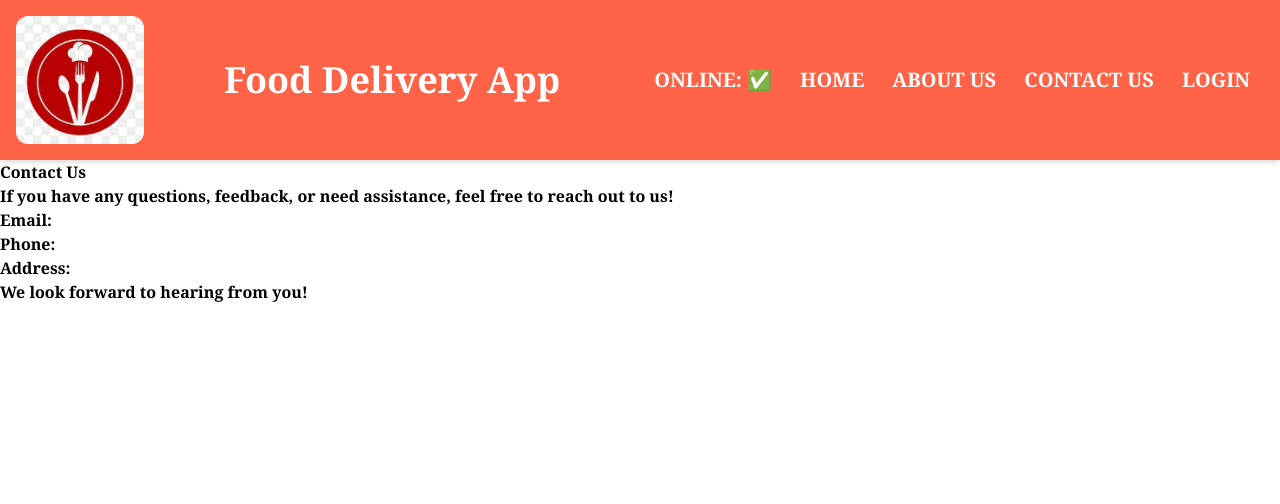
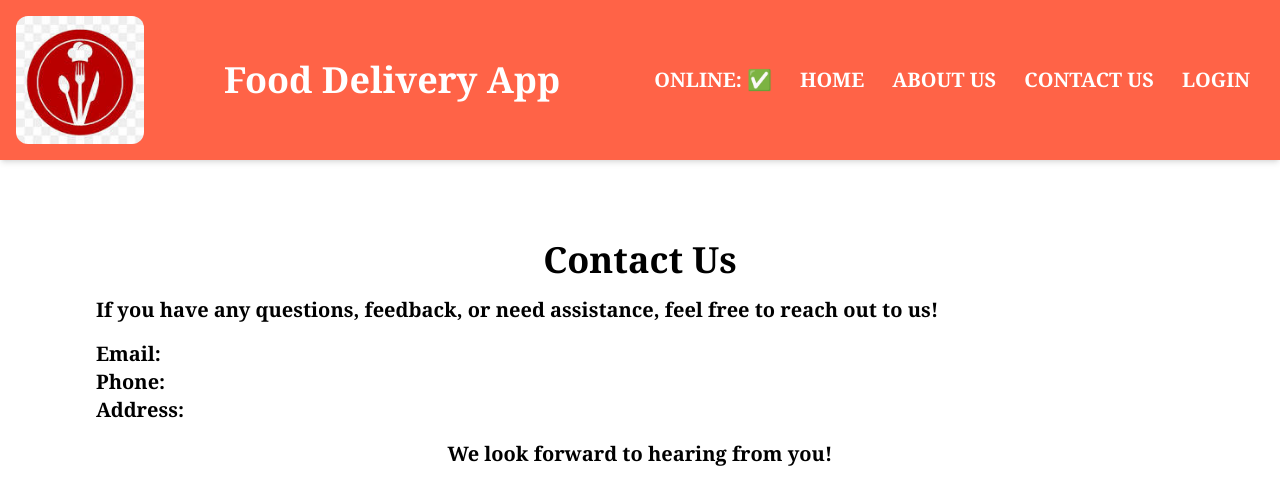
Before and after one commit to DAWAR-666/FOOD-DELIVERY-APP, a React (Vite) app: page /contact in a window 1280 px wide. Shown: the top 504 px of the page. Built offline with nearby package versions, Linux system fonts and the light colour scheme.

Commit message:
added css to Contact

```diff
--- a/src/components/Contact.tsx
+++ b/src/components/Contact.tsx
@@ -1,14 +1,14 @@
 const Contact=()=>{
     return (
-        <div>
-            <h1>Contact Us</h1>
-            <p>If you have any questions, feedback, or need assistance, feel free to reach out to us!</p>
-            <ul>
+        <div className="m-20 text-xl">
+            <h1 className="flex justify-center text-4xl">Contact Us</h1>
+            <p className='m-4'>If you have any questions, feedback, or need assistance, feel free to reach out to us!</p>
+            <ul className='m-4'>
                 <li>Email:</ li>
                 <li>Phone: </ li>
                 <li>Address: </ li>
             </ul>
-            <p>We look forward to hearing from you!</p>
+            <p className='m-4 flex justify-center'>We look forward to hearing from you!</p>
         </div>
     );
 }
```
